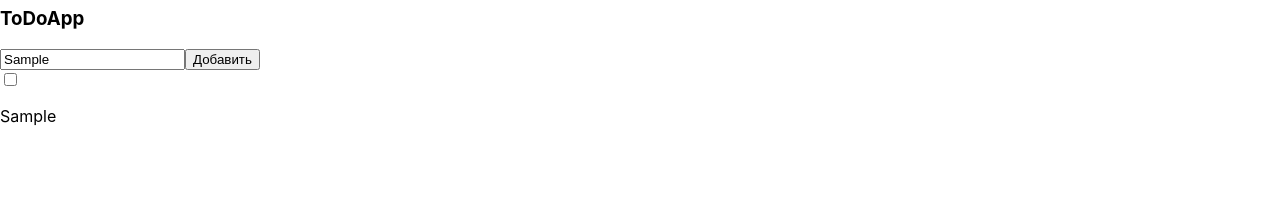
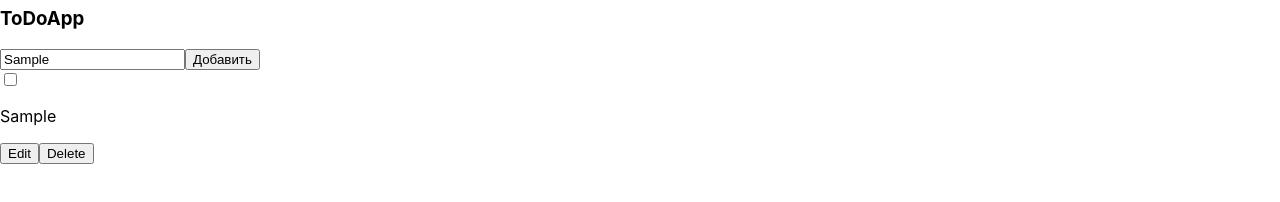
Before and after one commit to Mike637/toDoList, a React (Create React App) app: page / in a window 1280 px wide. Both pictures are taken after typing "Sample" into the empty fields and a click on the button "Добавить". Shown: the part 166-368 px from the top of the page. Built offline with nearby package versions, Linux system fonts and the light colour scheme; no server answers.

Commit message:
OnEdit function is sucessfull

```diff
--- a/src/ToDo/PropComponent/PropComponent.js
+++ b/src/ToDo/PropComponent/PropComponent.js
@@ -1,9 +1,12 @@
-import React,{useState,useEffect} from 'react'
+import React,{useState} from 'react'
 import PropTypes from 'prop-types'
-
-const PropComponent = ({name,index,id,onDone}) =>
+import styles from "./../../styles/styles"
+const PropComponent = ({name,index,id,onDone,onChange,onDelete}) =>
 {
     const [checked,setChecked] = useState(false);
+    const [showing,setShowing] = useState(false);
+    const [value,SetValue] =useState(name)
+
 return (
 
     <div index ={index}>
@@ -12,6 +15,27 @@ return (
         setTimeout(() => onDone(id),1000);
         }}   />
     <p>{name}</p>
+
+    {showing === true
+    ?<><input value={value} style={styles.PropComponent} onChange={(e)=> SetValue(e.target.value)} className="EditName" type="text"/>
+    <button onClick={
+        () => {
+            onChange(value,id);
+            setShowing(prev=> !prev)
+        }
+         }>Ок</button>
+        </>
+       : <div>
+     <button   className="Edit" onClick ={ () => setShowing(prev=> !prev)}>Edit</button>
+     <button   className="Delete" onClick ={ () => onDelete(id)}>Delete</button>
+    </div>
+
+
+
+
+}
+
+
     </div>
 
 )
--- a/src/ToDo/ToDo.js
+++ b/src/ToDo/ToDo.js
@@ -2,6 +2,11 @@ import './ToDo.css'
 import React,{useState,useEffect} from 'react'
 import PropComponent from './PropComponent/PropComponent'
 
+const arr = [{id:1,name:"Mike",surname:"Polikarpov"},{id:3,name:"AleKsey",surname:"Yashonkov"},{id:20,name:"Alex",surname:"Vlasov"}]
+const index = arr.findIndex(el => el.id === 20);
+
+arr.splice(index,1,{...arr[index],name:"Vasya"})
+console.log(arr)
 
 const generateId = () => (
     Math.random().toString(16).slice(2) + new Date().getTime().toString(36)
@@ -67,6 +72,15 @@ localStorage.setItem("toDo",JSON.stringify(toDoList))
     key = {item.id}
     id = {item.id}
     onDone = {(id) => setToDoList(array.filter(task => task.id !==id))}
+    onChange = {(value,id) =>{
+        setToDoList(prev => {
+            let newState = [...prev]
+            let ind = newState.findIndex(task => task.id === id)
+            newState.splice(index,1,{...newState[ind],name:value})
+            return newState
+
+        })
+    } }
 
     />))}
 
--- /dev/null
+++ b/src/styles/styles.js
@@ -0,0 +1,12 @@
+const PropComponent =
+{
+    backgroundColor:"red",
+    display:"block"
+}
+
+const styles = {
+    PropComponent:PropComponent
+}
+
+
+export default styles
```
